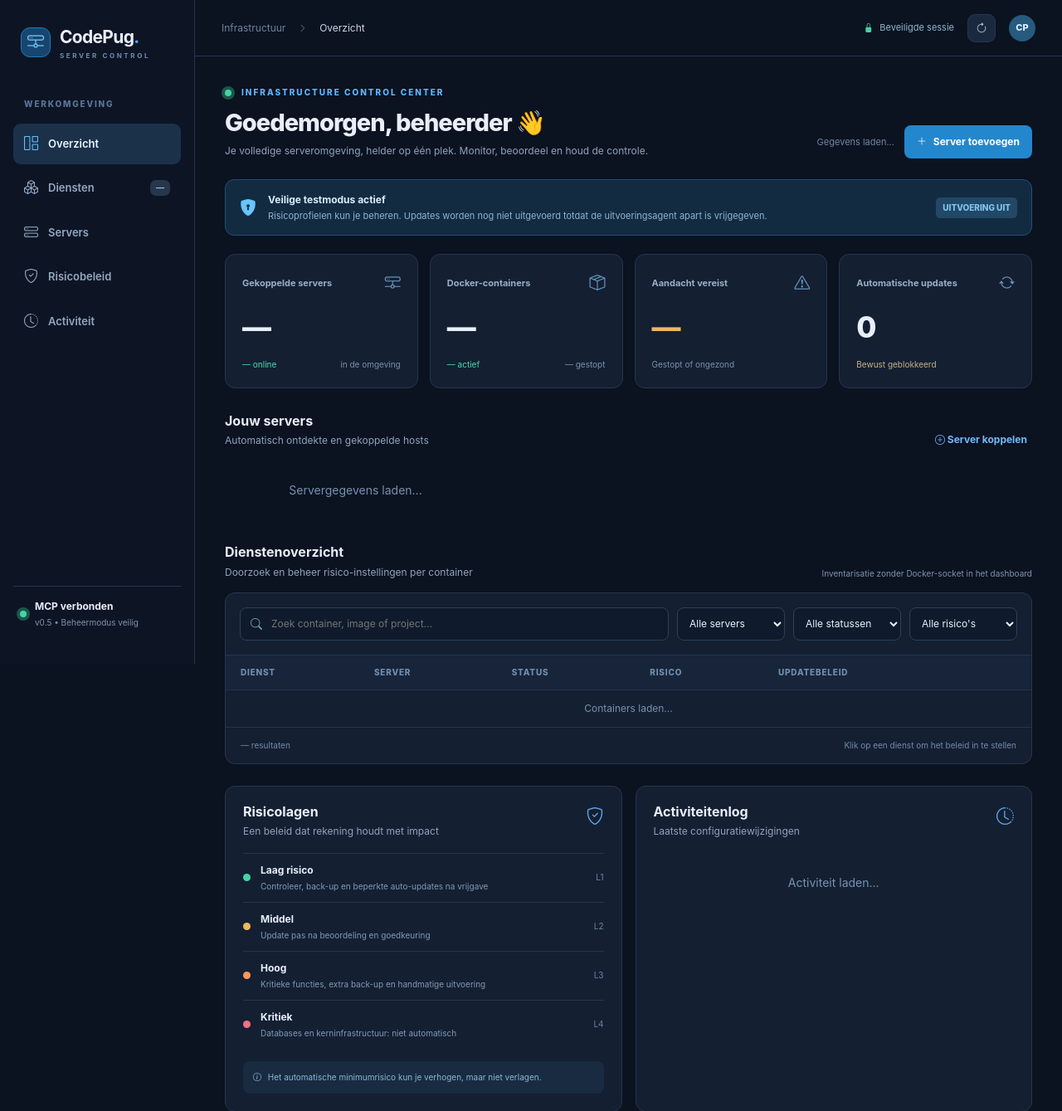
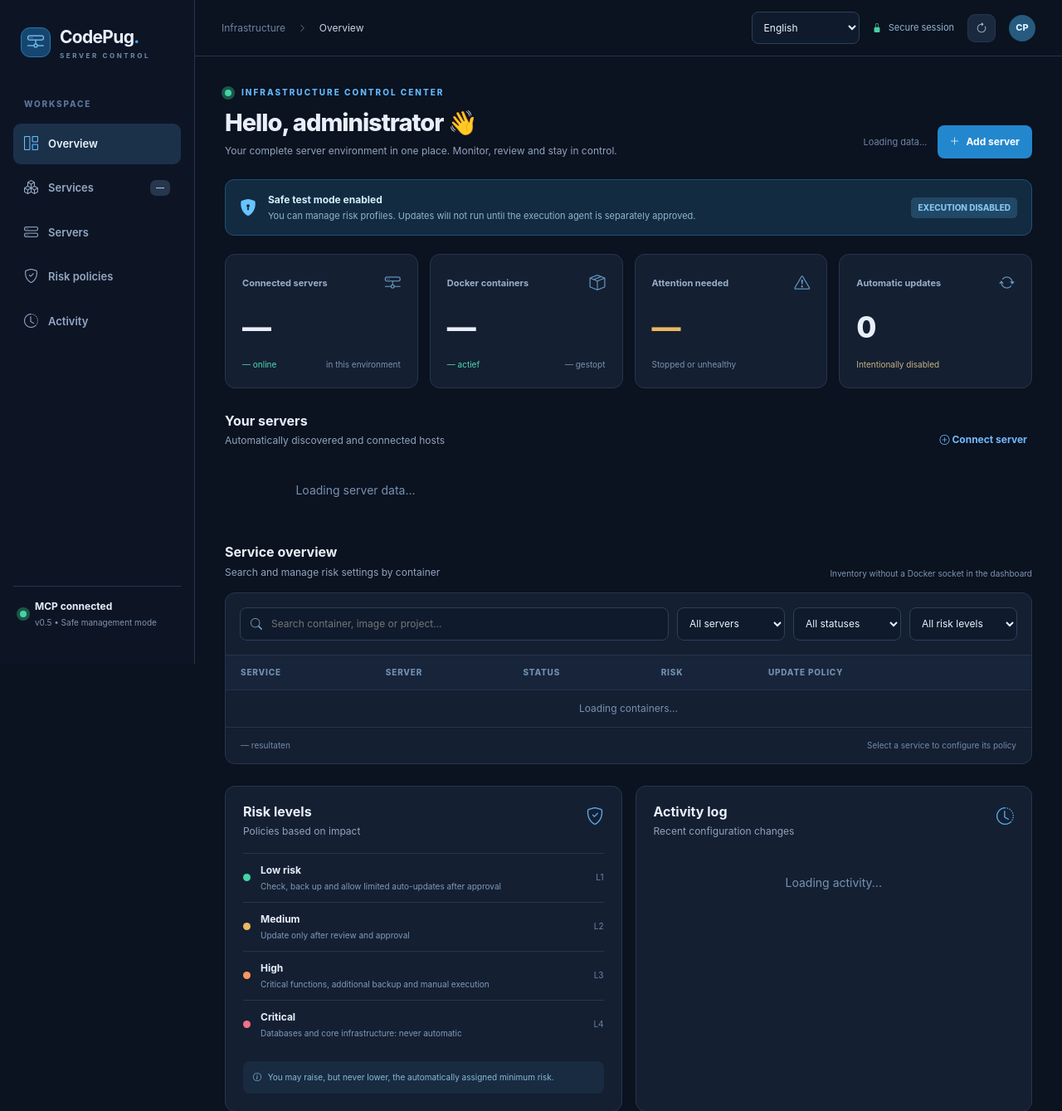
Before and after one commit to Evert-67/MCP, a Python web app: template dashboard/templates/index.html in a window 1280 px wide. Shown: the top 1339 px of the page at 83% size. Run offline with Jinja, Linux system fonts and the light colour scheme; the template is opened without the code that fills it, so the values that code supplies are empty.

Commit message:
feat(i18n): add Dutch/English switcher to dashboard header

```diff
--- a/dashboard/templates/index.html
+++ b/dashboard/templates/index.html
@@ -18,7 +18,7 @@
     <div class="sidebar-bottom"><div class="connection-dot"></div><div><strong>MCP verbonden</strong><small>v0.5 • Beheermodus veilig</small></div></div>
   </aside>
   <main class="main" id="overview">
-    <header class="topbar"><button class="btn d-md-none menu-btn" id="menu"><i class="bi bi-list"></i></button><div class="crumb">Infrastructuur <i class="bi bi-chevron-right"></i> <span>Overzicht</span></div><div class="top-actions"><span class="top-secure"><i class="bi bi-lock-fill"></i> Beveiligde sessie</span><button class="icon-btn" id="refresh" title="Vernieuwen"><i class="bi bi-arrow-clockwise"></i></button><div class="avatar">CP</div></div></header>
+    <header class="topbar"><button class="btn d-md-none menu-btn" id="menu"><i class="bi bi-list"></i></button><div class="crumb">Infrastructuur <i class="bi bi-chevron-right"></i> <span>Overzicht</span></div><div class="top-actions"><label for="language" class="visually-hidden">Language / Taal</label><select id="language" class="filter-select" title="Language / Taal" aria-label="Language / Taal"><option value="nl">Nederlands</option><option value="en">English</option></select><span class="top-secure"><i class="bi bi-lock-fill"></i> Beveiligde sessie</span><button class="icon-btn" id="refresh" title="Vernieuwen"><i class="bi bi-arrow-clockwise"></i></button><div class="avatar">CP</div></div></header>
     <div class="content">
       <div class="intro"><div><div class="eyebrow"><span class="pulse-dot"></span> INFRASTRUCTURE CONTROL CENTER</div><h1>Goedemorgen, beheerder <span>👋</span></h1><p>Je volledige serveromgeving, helder op één plek. Monitor, beoordeel en houd de controle.</p></div><div class="intro-actions"><span id="updated">Gegevens laden...</span><button class="primary-btn" id="add-server"><i class="bi bi-plus-lg"></i> Server toevoegen</button></div></div>
       <div class="alert-ribbon"><i class="bi bi-shield-lock-fill"></i><div><strong>Veilige testmodus actief</strong><span>Risicoprofielen kun je beheren. Updates worden nog niet uitgevoerd totdat de uitvoeringsagent apart is vrijgegeven.</span></div><span class="ribbon-tag">UITVOERING UIT</span></div>
@@ -34,5 +34,6 @@
 </div>
 <div class="overlay" id="overlay" hidden><div class="modal-shell"><div class="modal-head"><div><div class="eyebrow">CODEPUG CONTROL CENTER</div><h2 id="modal-title">Instellingen</h2></div><button id="close-modal" class="icon-btn"><i class="bi bi-x-lg"></i></button></div><div id="modal-content"></div></div></div>
 <div id="toast" class="toast-custom" hidden></div>
+<script src="/static/i18n.js"></script>
 <script src="/static/app.js"></script>
 </body></html>
```
